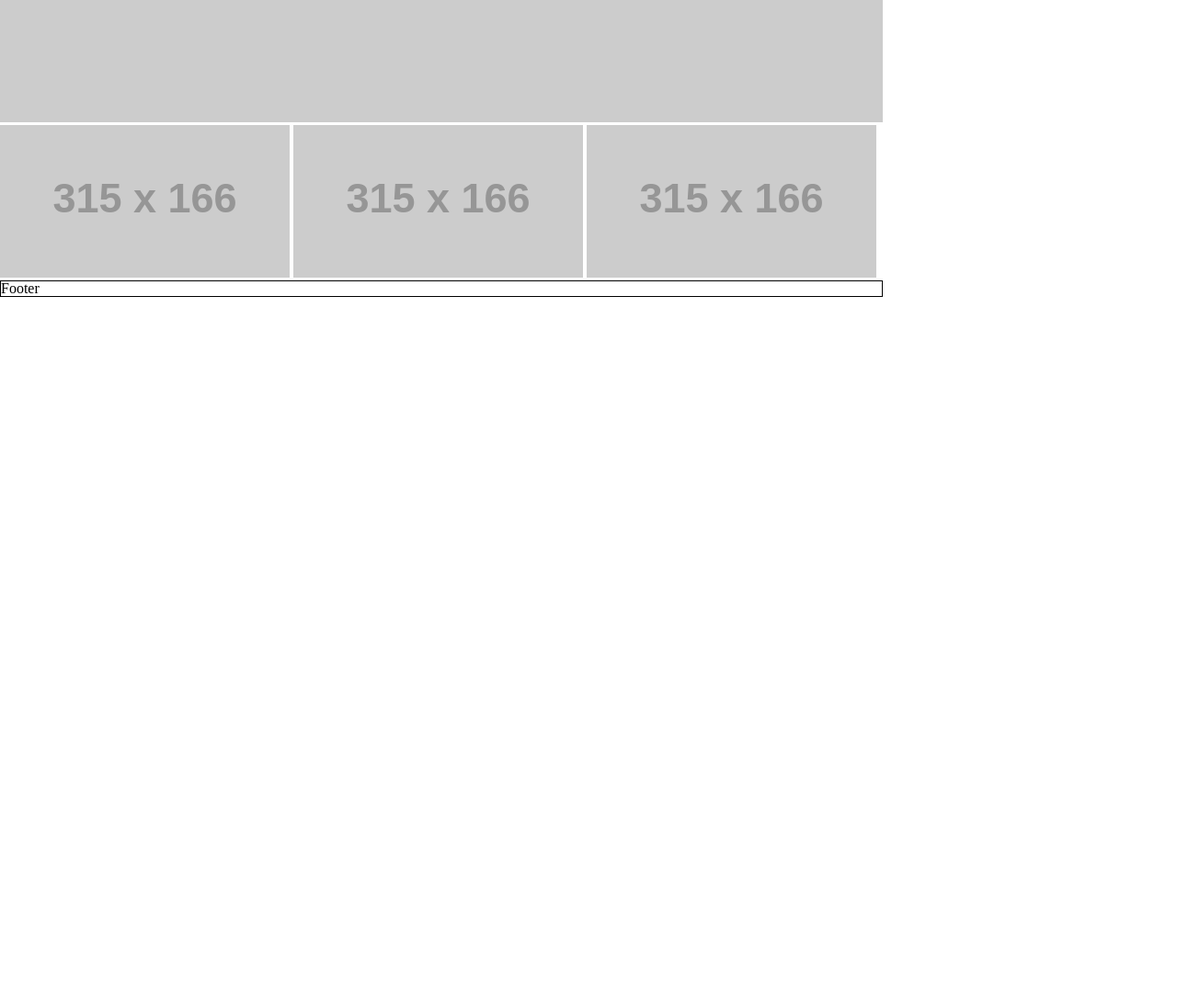
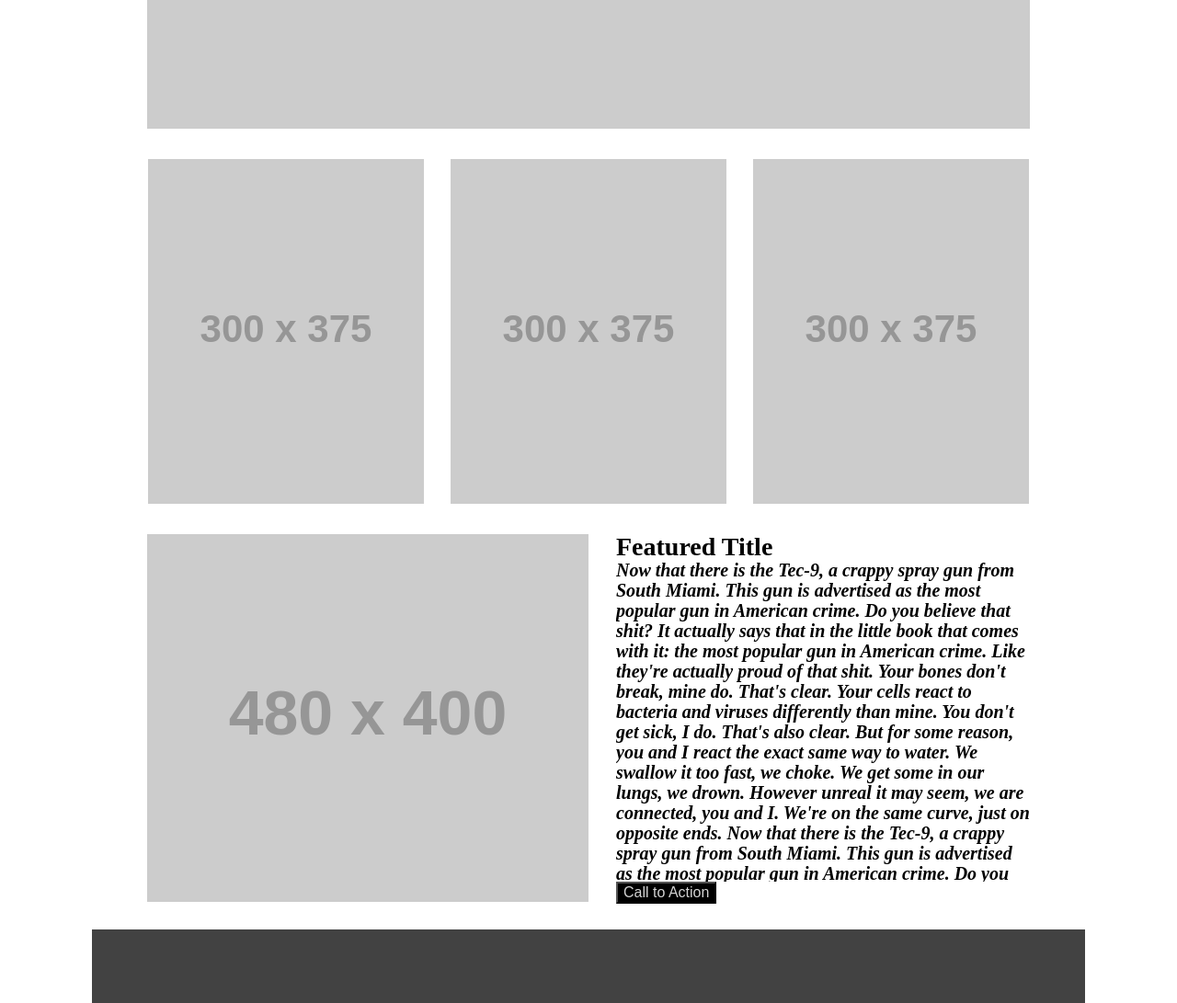
Before and after one commit to Zaffierce/wireframe-exercise, a plain HTML site: page index.html in a window 1280 px wide. Shown: the part 420-1511 px from the top of the page at 92% size. Before the commit the page ends 800 px from the top, so only its background shows below. Drawn offline with Linux system fonts and the light colour scheme; placeholder pictures from the web are drawn by us.

Commit message:
Created basic wireframe design

```diff
--- /dev/null
+++ b/css/style.css
@@ -0,0 +1,117 @@
+body {
+  height: auto;
+  width: 1080px;
+  margin: auto;
+  /* border: 1px black solid; */
+}
+
+header {
+  height: 80px;
+  background-color: #424242;
+  /* text-align: center; */
+  /* display: block; */
+}
+
+header div {
+  width: 80%;
+  margin: auto;
+}
+
+header img {
+  padding-top: 5px;
+  display: inline;
+  margin: auto;
+}
+
+nav {
+  display: inline-block;
+  /* width: 60%; */
+  position: absolute;
+}
+
+nav ul {
+  /* border: 1px black solid; */
+}
+
+nav li {
+  display: inline-block; /*Places the links in a row*/
+  padding: 30px;
+}
+
+nav a {
+  color: lightgray;
+  text-decoration: none;
+  /* border: 1px red solid; */
+}
+
+main {
+  text-align: center;
+  width: 960px;
+  margin: auto;
+  height: auto;
+  /* border: 1px green solid; */
+  padding-bottom: 30px;
+}
+
+main section {
+  padding-top: 30px;
+}
+
+main img {
+  display: inline-block;
+}
+
+#banner {
+  margin: auto;
+}
+
+#banner img:nth-child(2) {
+  padding-left: 25px;
+  padding-right: 25px;
+}
+
+#featured {
+  font-size: 16px;
+  text-align: center;
+  /* border: 1px blue dotted; */
+  height: 400px;
+  /* display: inline-block; */
+}
+
+#featured img {
+  float: left; /*Puts the image to the left of the text*/
+  /* border: 1px purple dotted; */
+  padding-right: 30px;
+}
+
+h1 {
+  /* float: left; */
+  text-align: left;
+  font-size: 28px;
+  font-weight: bold;
+}
+
+#featured p {
+  text-align: left;
+  height: 350px;
+  font-size: 20px;
+  font-weight: bold;
+  font-style: italic;
+  line-height: 1.1;
+  overflow: scroll;
+}
+
+#featured button {
+  float: left;
+  background-color: #000;
+  color: lightgray;
+  font-size: 16px;
+}
+
+footer {
+  clear: both;
+  height: 80px;
+  background-color: #424242;
+  text-align: center;
+  display: block;
+}
--- a/index.html
+++ b/index.html
@@ -2,31 +2,46 @@
 <html lang="en">
 <head>
   <title>Wire Frame</title>
-  <link href="reset.css" type="text/css" rel="stylesheet" />
-  <link href="style.css" type="text/css" rel="stylesheet" />
+  <link href="css/reset.css" type="text/css" rel="stylesheet" />
+  <link href="css/style.css" type="text/css" rel="stylesheet" />
 </head>
 <body>
   <header>
+    <div>
   <!--Width x Height-->
-  <img src="https://www.placehold.it/150x50" />
-  <section></section>
+  <img src="https://www.placehold.it/200x70/000" />
   <nav>
+    <ul>
+      <li><a href='#'>Link Item 1</a></li>
+      <li><a href='#'>Link Item 2</a></li>
+      <li><a href='#'>Link Item 3</a></li>
+      <li><a href='#'>Link Item 4</a></li>
+    </ul>
   </nav>
+  </div>
 </header>
 <main>
   <section>
-    <img src="https://www.placehold.it/960x500" />
+    <img src="https://www.placehold.it/960x450/000" />
   </section>
-  <section>
-    <img src="https://www.placehold.it/315x166" />
-    <img src="https://www.placehold.it/315x166" />
-    <img src="https://www.placehold.it/315x166" />
+  <section id="banner">
+    <img src="https://www.placehold.it/300x375/000" />
+    <img src="https://www.placehold.it/300x375/000" />
+    <img src="https://www.placehold.it/300x375/000" />
   </section>
-  <section id="footer">
-    Footer
-      <!-- <img src="https://www.placehold.it/960x200" /> -->
+  <section id="featured">
+    <img src="https://www.placehold.it/480x400/000" />
+    <h1>Featured Title</h1>
+    <p>Now that there is the Tec-9, a crappy spray gun from South Miami. This gun is advertised as the most popular gun in American crime. Do you believe that shit? It actually says that in the little book that comes with it: the most popular gun in American crime. Like they're actually proud of that shit. Your bones don't break, mine do. That's clear. Your cells react to bacteria and viruses differently than mine. You don't get sick, I do. That's also clear. But for some reason, you and I react the exact same way to water. We swallow it too fast, we choke. We get some in our lungs, we drown. However unreal it may seem, we are connected, you and I. We're on the same curve, just on opposite ends.
+
+      Now that there is the Tec-9, a crappy spray gun from South Miami. This gun is advertised as the most popular gun in American crime. Do you believe that shit? It actually says that in the little book that comes with it: the most popular gun in American crime. Like they're actually proud of that shit. Your bones don't break, mine do. That's clear. Your cells react to bacteria and viruses differently than mine. You don't get sick, I do. That's also clear. But for some reason, you and I react the exact same way to water. We swallow it too fast, we choke. We get some in our lungs, we drown. However unreal it may seem, we are connected, you and I. We're on the same curve, just on opposite ends.
+      </p>
+      <button>Call to Action</button>
   </section>
+
 </main>
+<footer>
 
+  </footer>
 </body>
 </html>
--- a/style.css
+++ /dev/null
@@ -1,10 +0,0 @@
-main {
-  height: auto;
-  width: 960px;
-}
-
-#footer {
-  /* width: 960;
-  height: 200; */
-  border: 1px solid black;
-}
```
Also changed, not shown: css/reset.css (renamed from reset.css).
